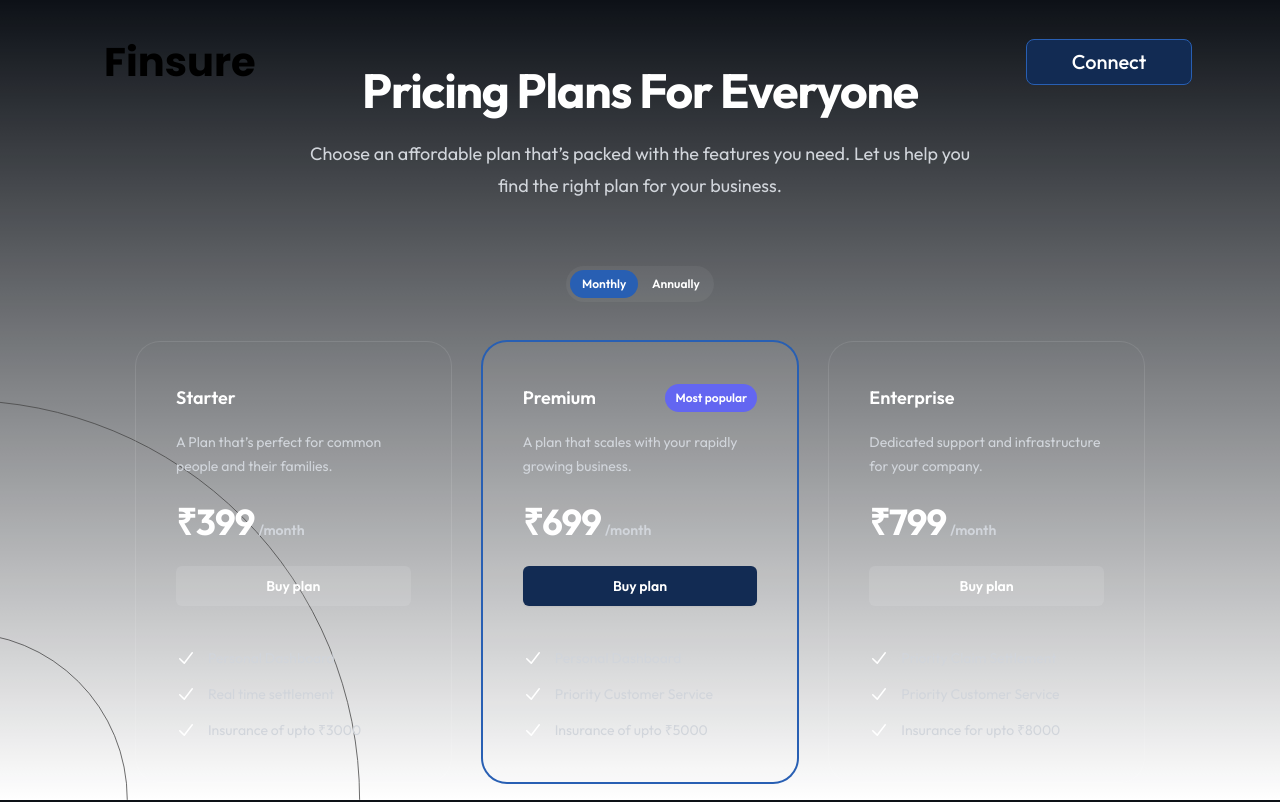
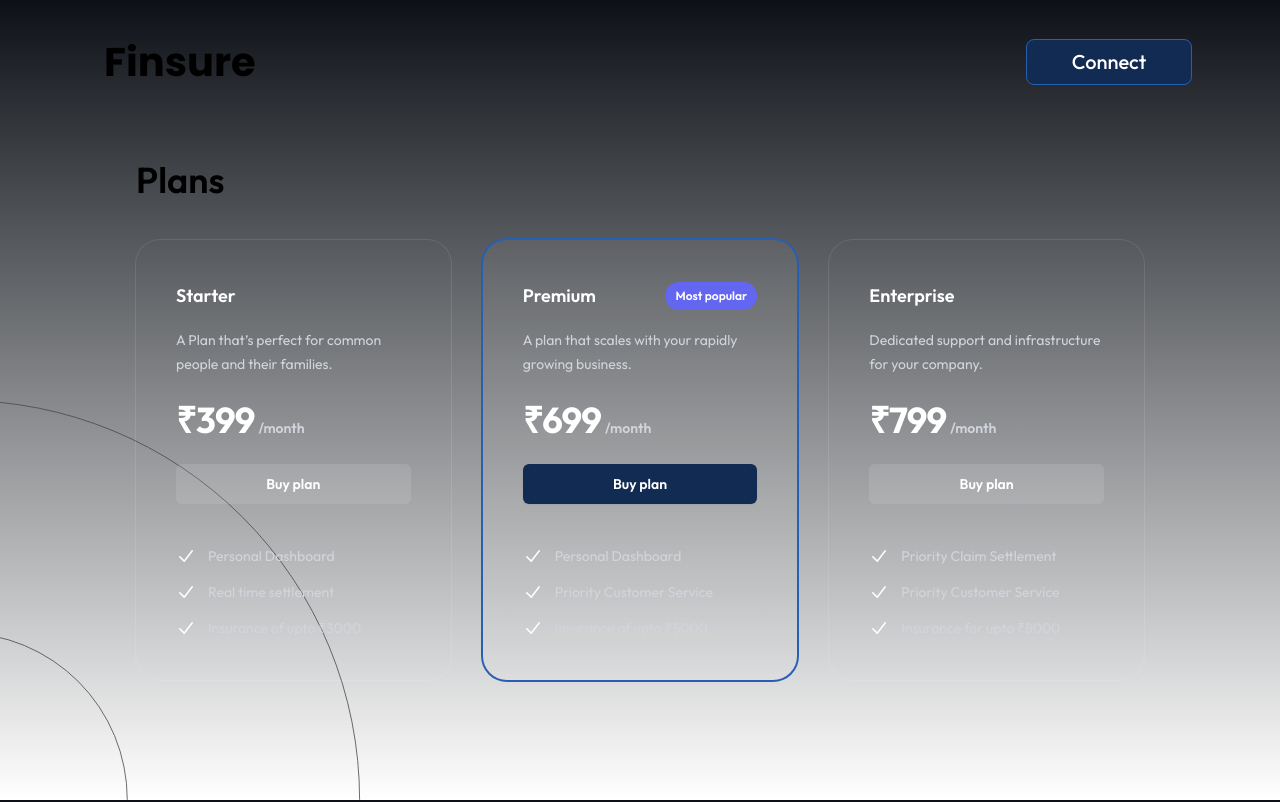
Before and after one commit to hashfx/moi-flight-insurance, a Next.js app in the folder frontend/: page /plans in a window 1280 px wide. Built offline with nearby package versions, Linux system fonts and the light colour scheme; what js-moi-sdk would draw is missing.

Commit message:
UI Updated

```diff
--- a/frontend/package.json
+++ b/frontend/package.json
@@ -9,7 +9,6 @@
     "lint": "next lint"
   },
   "dependencies": {
-    "@headlessui/react": "^1.7.18",
     "@heroicons/react": "^2.1.1",
     "gsap": "^3.12.5",
     "js-moi-sdk": "^0.3.0-rc3",
--- a/frontend/src/components/Plan/Pricing.tsx
+++ b/frontend/src/components/Plan/Pricing.tsx
@@ -1,19 +1,18 @@
-"use client";
-import { useState } from "react";
-import { RadioGroup } from "@headlessui/react";
 import { CheckIcon } from "@heroicons/react/20/solid";
-import { Frequency, Tiers } from "@/types/pricing";
+import { Tiers } from "@/types/pricing";
 
-const frequencies = [
-	{ value: "monthly", label: "Monthly", priceSuffix: "/month" },
-	{ value: "annually", label: "Annually", priceSuffix: "/year" },
-];
+const frequencies = {
+	value: "monthly",
+	label: "Monthly",
+	priceSuffix: "/month",
+};
+
 const tiers = [
 	{
 		name: "Starter",
 		id: "tier-starter",
 		href: "#",
-		price: { monthly: "₹399", annually: "₹3199" },
+		price: { monthly: "₹399" },
 		description: "A Plan that’s perfect for common people and their families.",
 		features: [
 			"Personal Dashboard",
@@ -26,7 +25,7 @@ const tiers = [
 		name: "Premium",
 		id: "tier-premium",
 		href: "#",
-		price: { monthly: "₹699", annually: "₹7999" },
+		price: { monthly: "₹699" },
 		description: "A plan that scales with your rapidly growing business.",
 		features: [
 			"Personal Dashboard",
@@ -39,7 +38,7 @@ const tiers = [
 		name: "Enterprise",
 		id: "tier-enterprise",
 		href: "#",
-		price: { monthly: "₹799", annually: "₹9199" },
+		price: { monthly: "₹799" },
 		description: "Dedicated support and infrastructure for your company.",
 		features: [
 			"Priority Claim Settlement",
@@ -55,45 +54,10 @@ function classNames(...classes: string[]) {
 }
 
 const Pricing = () => {
-	const [frequency, setFrequency] = useState<Frequency>(frequencies[0]);
-
 	return (
 		<div className="pt-10">
 			<div className="mx-auto max-w-7xl px-6 lg:px-8">
-				<div className="mx-auto max-w-4xl text-center">
-					<p className="mt-2 text-4xl font-bold tracking-tight text-white sm:text-5xl">
-						Pricing Plans For Everyone
-					</p>
-				</div>
-				<p className="mx-auto mt-6 max-w-2xl text-center text-lg leading-8 text-gray-300">
-					Choose an affordable plan that’s packed with the features you need.
-					Let us help you find the right plan for your business.
-				</p>
-				<div className="mt-16 flex justify-center">
-					<RadioGroup
-						value={frequency}
-						onChange={setFrequency}
-						className="grid grid-cols-2 gap-x-1 rounded-full bg-white/5 p-1 text-center text-xs font-semibold leading-5 text-white"
-					>
-						<RadioGroup.Label className="sr-only">
-							Payment frequency
-						</RadioGroup.Label>
-						{frequencies.map((option) => (
-							<RadioGroup.Option
-								key={option.value}
-								value={option}
-								className={({ checked }: { checked: boolean }) =>
-									classNames(
-										checked ? "bg-Secondary" : "",
-										"cursor-pointer rounded-full px-2.5 py-1"
-									)
-								}
-							>
-								<span>{option.label}</span>
-							</RadioGroup.Option>
-						))}
-					</RadioGroup>
-				</div>
+				<h1 className="text-4xl font-semibold">Plans</h1>
 				<div className="isolate mx-auto mt-10 grid max-w-md grid-cols-1 gap-8 lg:mx-0 lg:max-w-none lg:grid-cols-3">
 					{tiers.map((tier: Tiers) => (
 						<div
@@ -123,10 +87,10 @@ const Pricing = () => {
 							</p>
 							<p className="mt-6 flex items-baseline gap-x-1">
 								<span className="text-4xl font-bold tracking-tight text-white">
-									{tier.price[frequency.value as keyof typeof tier.price]}
+									{tier.price.monthly}
 								</span>
 								<span className="text-sm font-semibold leading-6 text-gray-300">
-									{frequency.priceSuffix}
+									{frequencies.priceSuffix}
 								</span>
 							</p>
 							<button
```
Also changed, not shown: frontend/src/types/pricing.ts (+0 -7 lines), 1 other file (tests, documents, lock files or other folders).
